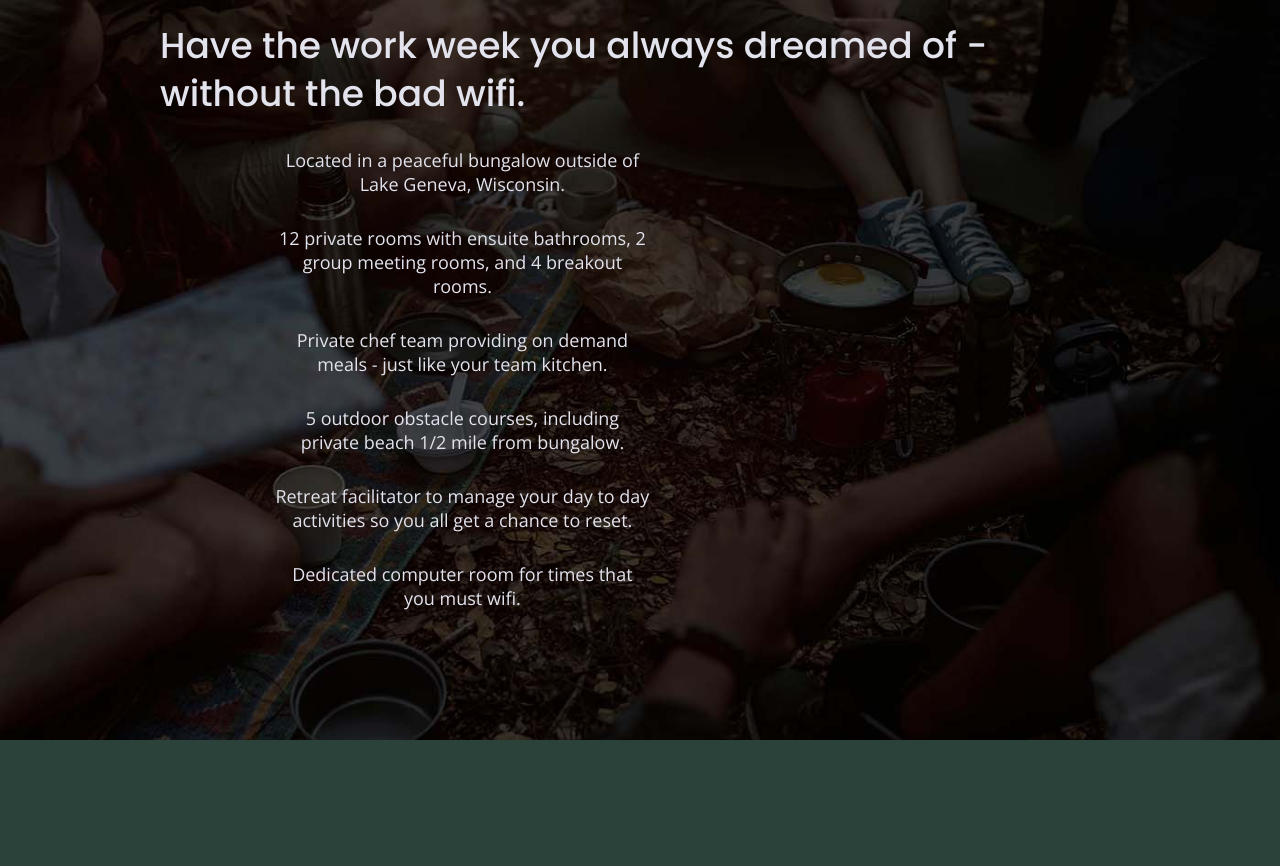
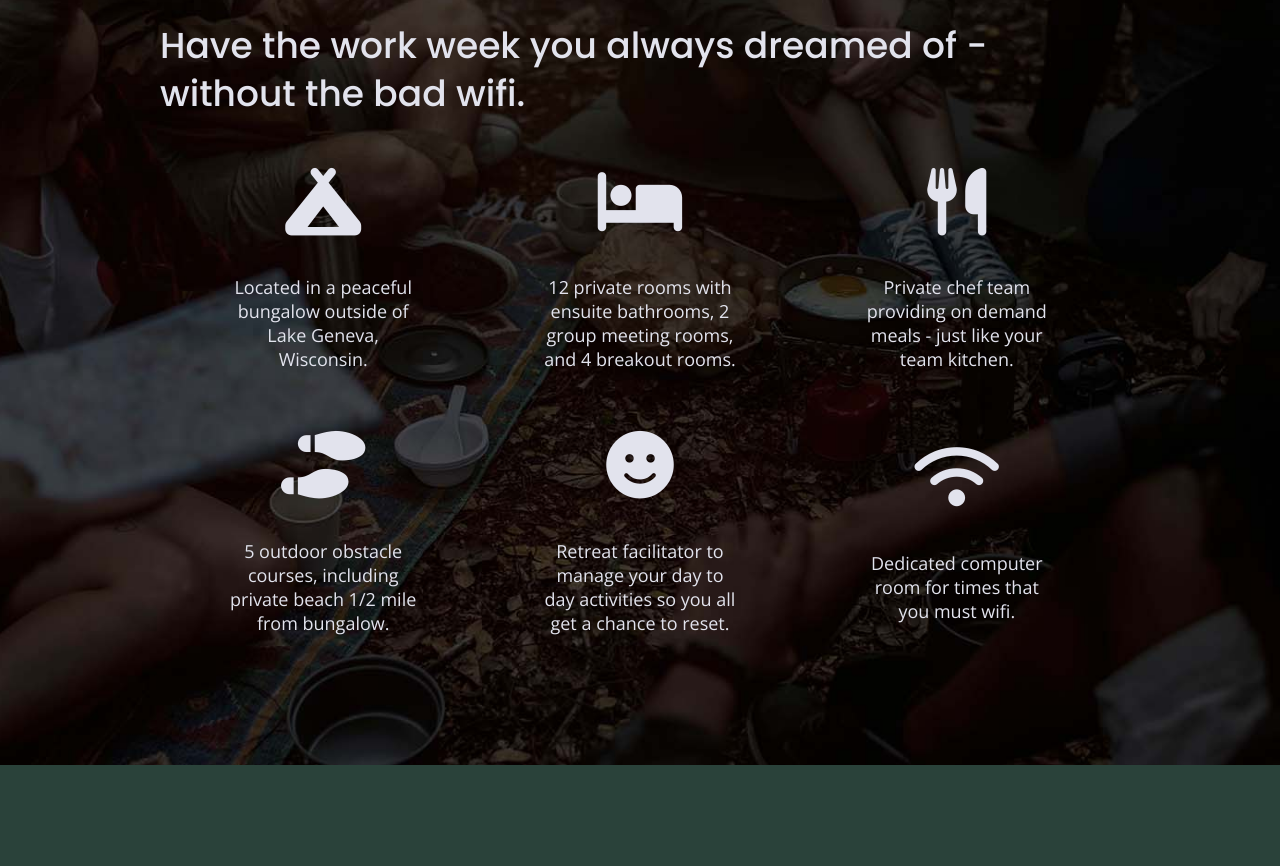
Before and after one commit to olivearle/unpluggedretreat, a website built with Parcel: page index.html in a window 1280 px wide. Shown: the part 1110-1976 px from the top of the page. Built offline with nearby package versions, Linux system fonts and the light colour scheme.

Commit message:
Fa icons

```diff
--- a/css/main.css
+++ b/css/main.css
@@ -326,11 +326,16 @@ input[type=button] {
   margin: 30px 0;
 }
 
-.features .feature-items {
+.features .features-items {
   display: flex;
   justify-content: center;
   align-items: center;
   flex-flow: row wrap;
+}
+
+.features i {
+  font-size: 3.75em;
+  margin-bottom: 40px;
 }
 
 .features p {
--- a/index.html
+++ b/index.html
@@ -16,6 +16,7 @@
   <link rel="stylesheet" href="css/main.css">
   <!-- Google Fonts -->
   <link href="https://fonts.googleapis.com/css?family=Open+Sans:400,700|Poppins:500,700" rel="stylesheet">
+  <script src="https://kit.fontawesome.com/4a75dd4b89.js" crossorigin="anonymous"></script>
 </head>
 
 <body>
@@ -23,7 +24,7 @@
  <header>
    <div class="content-wrapper">
    <figure>
-     <a href="#">
+     <a href="index.html">
       <img src="img/unpluggedlogo.png" alt="unplugged logo" /></a>
     <div class="header-divider"> </div>
   </figure>
@@ -64,14 +65,16 @@
       <h2>Have the work week you always dreamed of - without the bad wifi.</h2>
       <div class="features-items">
         <article>
-        <p class="fontawesome-icon">
-        </p>
-        <p class="features-item-description">
+          <p class="fontawesome-icon">
+            <i class="fas fa-campground"></i>
+          </p>
+          <p class="features-item-description">
           Located in a peaceful bungalow outside of Lake Geneva, Wisconsin.
-        </p>
+          </p>
       </article>
       <article>
         <p class="fontawesome-icon">
+          <i class="fas fa-bed"></i>
         </p>
         <p class="features-item-description">
           12 private rooms with ensuite bathrooms, 2 group meeting rooms, and 4 breakout rooms.
@@ -79,6 +82,7 @@
       </article>
       <article>
         <p class="fontawesome-icon">
+          <i class="fas fa-utensils"></i>
         </p>
         <p class="features-item-description">
           Private chef team providing on demand meals - just like your team kitchen.
@@ -86,17 +90,22 @@
       </article>
       <article>
         <p class="fontawesome-icon">
+          <i class="fas fa-shoe-prints"></i>
         </p>
         <p class="features-item-description">
         5 outdoor obstacle courses, including private beach 1/2 mile from bungalow.
         </p>
       </article>
       <article>
-        <p class="fontawesome-icon"></p>
+        <p class="fontawesome-icon">
+          <i class="fas fa-smile"></i>
+        </p>
         <p class="features-item-description">Retreat facilitator to manage your day to day activities so you all get a chance to reset.</p>
       </article>
       <article>
-        <p class="fontawesome-icon"></p>
+        <p class="fontawesome-icon">
+          <i class="fas fa-wifi"></i>
+        </p>
         <p class="features-item-description">Dedicated computer room for times that you must wifi.</p>
       </article>
     </div>
```
Also changed, not shown: about/index.html (+1 -6 lines), faq/index.html (+1 -1 lines).
